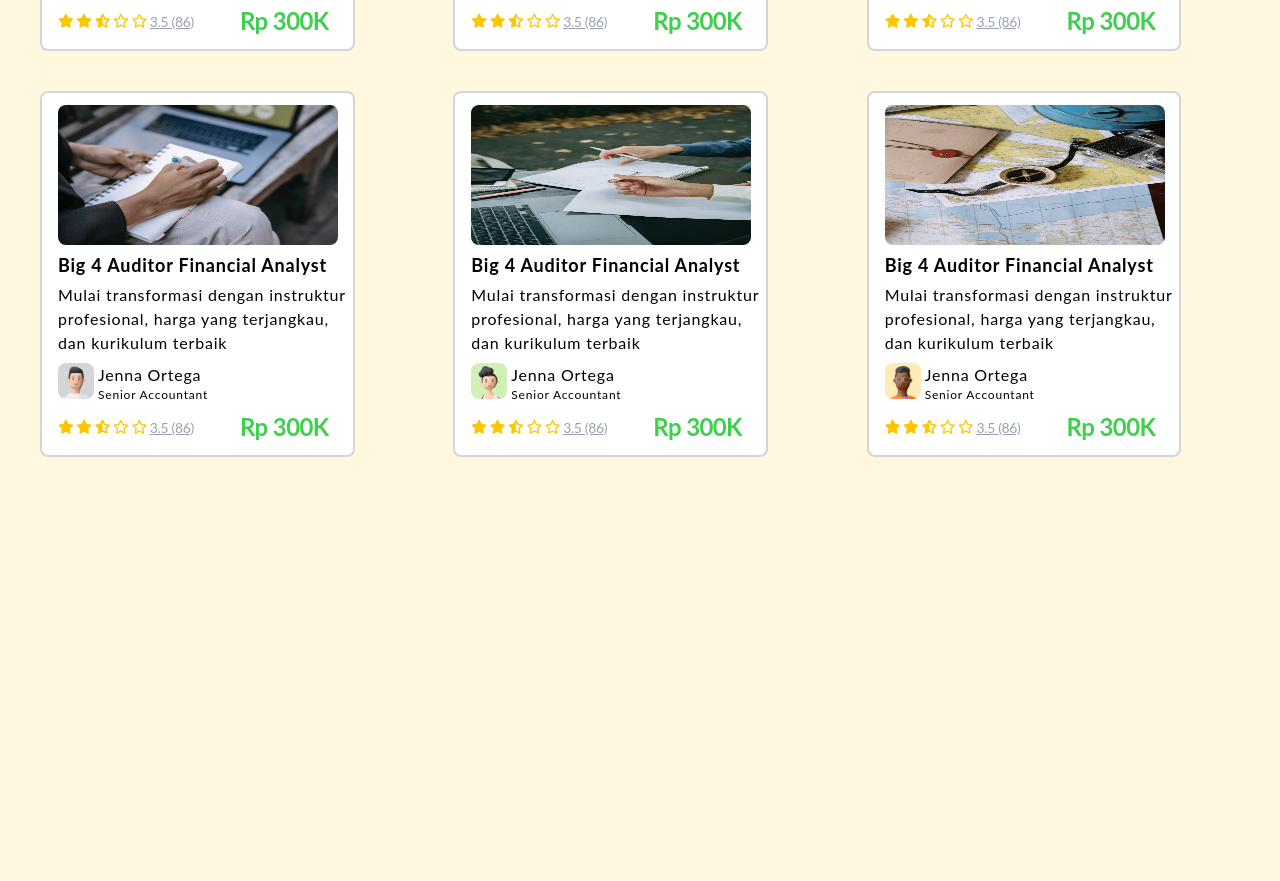
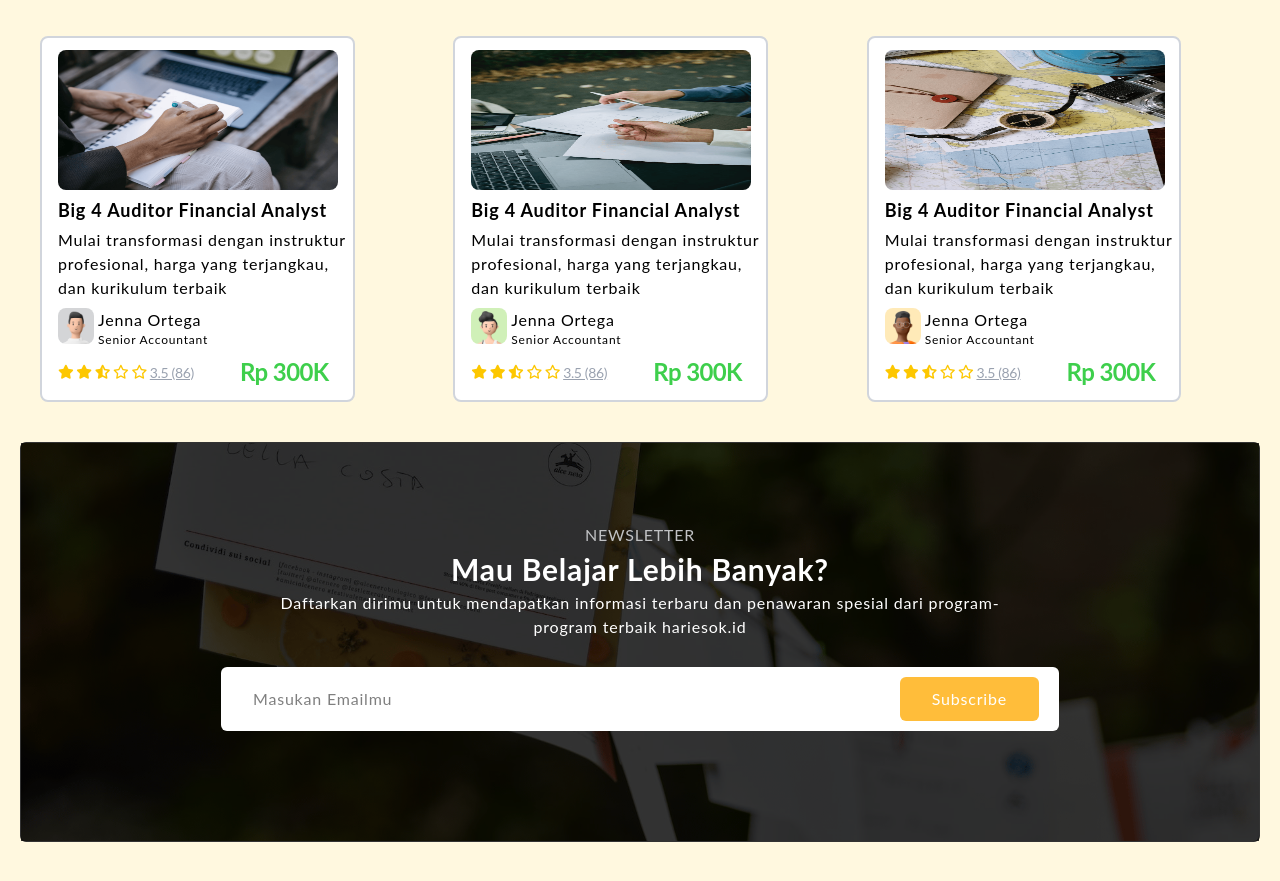
Before and after one commit to alvingunawan/videobelajar, a website: page src/beranda.html in a window 1280 px wide. Shown: the part 1489-2370 px from the top of the page. Before the commit the page ends 2126 px from the top, so only its background shows below. Drawn offline with Linux system fonts and the light colour scheme.

Commit message:
update section hero pada beranda

```diff
--- a/src/beranda.html
+++ b/src/beranda.html
@@ -33,13 +33,13 @@
     <main>
       <!-- Hero Section -->
       <section id="heroSection" class="mt-5 mx-5 flex justify-center items-center md:mt-10 md:mx-15">
-        <div class="relative container bg-[url(img/heroimg.png)] bg-cover bg-center bg-no-repeat min-h-[300px] py-8 border-2 border-gray-300 rounded-md">
+        <div class="relative container bg-[url(img/heroimg.png)] bg-cover bg-center bg-no-repeat min-h-100 py-12 border-2 border-gray-300 rounded-md md:py-18">
           <div class="absolute bg-black/87 inset-0"></div>
           <div class="relative font-bold text-center mx-2 mobileM:mx-1">
-            <h1 class="text-2xl text-white font-bold mb-3 tracking-wider leading-6 mobileM:px-10 mobileL:px-15 md:px-40 md:text-2xl lg:px-100 lg:pt-2 lg:text-4xl lg:leading-tight">
+            <h1 class="text-2xl text-white font-bold mb-3 tracking-wider leading-6 mobileM:px-10 mobileL:px-15 md:px-40 md:text-2xl lg:px-25 lg:mb-5 lg:pt-2 lg:text-4xl lg:leading-tight">
               Revolusi Pembelajaran: Temukan Ilmu Baru melalui Pratform Video Interaktif!
             </h1>
-            <p class="text-white text-xs mb-5 tracking-wider mobileM:px-10 mobileL:px-15 md:px-40 lg:px-70 lg:text-base">
+            <p class="text-white text-xs mb-5 tracking-wider mobileM:px-10 mobileL:px-15 md:px-40 lg:px-25 lg:text-base lg:mb-10">
               Temukan ilmu baru yang menarik dan mendalam melalui koleksi video pembelajaran berkualitas tinggi. Tidak hanya itu, Anda juga dapat berpartisipasi dalam latihan interaktif yang akan meningkatkan pemahaman Anda.
             </p>
             <button class="bg-primary-default text-white rounded-lg text-xs px-1 py-3 mx-1 mobileL:px-5 md:text-base hover:cursor-pointer hover:bg-primary-default/80 ease-in-out duration-200">Temukan Video Course untuk dipelajari!</button>
@@ -48,7 +48,7 @@
       </section>
 
       <!-- Card Section -->
-      <section id="cardSection" class="mt-5 flex justify-center mx-5 mb-40">
+      <section id="cardSection" class="mt-10 flex justify-center mx-5">
         <div class="container">
           <div class="text-left mb-5 lg:pl-7">
             <h2 class="text-2xl font-bold text-dark mb-3 leading-tight">Koleksi Video Pembelajaran Unggulan</h2>
@@ -414,6 +414,23 @@
           </div>
         </div>
       </section>
+      <!-- Newsletter Section -->
+      <section id="newsletter" class="mt-5 mb-50 mx-5 flex justify-center">
+        <div class="relative container bg-[url(img/newsletterimg.png)] bg-cover py-12 bg-center no-repeat min-h-100 border-1 border-gray rounded-md lg:pt-20">
+          <div class="absolute bg-black/80 inset-0"></div>
+          <div class="relative text-center text-white mx-5 mb-7 md:mx-50">
+            <p class="uppercase text-secondary-light mb-1">newsletter</p>
+            <h4 class="font-bold text-2xl mb-1 mobileM:text-3xl">Mau Belajar Lebih Banyak?</h4>
+            <p class="mobileM:mx-5 lg:mx-10">Daftarkan dirimu untuk mendapatkan informasi terbaru dan penawaran spesial dari program-program terbaik hariesok.id</p>
+          </div>
+          <form action="#">
+            <div class="relative flex flex-col justify-center mx-5 gap-2 mobileM:mx-8 md:mx-50">
+              <input type="email" class="bg-white py-2.5 text-xs text-center border-0 rounded-md mb-1 lg:text-base lg:py-5 lg:text-left lg:pl-8" placeholder="Masukan Emailmu" maxlength="44" />
+              <button class="bg-secondary-default text-white text-xs py-2.5 text-center border-0 rounded-md lg:absolute lg:text-base lg:right-5 lg:px-8 lg:top-2.5">Subscribe</button>
+            </div>
+          </form>
+        </div>
+      </section>
     </main>
     <footer></footer>
   </body>
--- a/src/input.css
+++ b/src/input.css
@@ -12,6 +12,7 @@
   --color-primary-200: #c0fab4;
   --color-primary-100: #e2fcd9cc;
 
+  --color-secondary-light: #c1c2c4;
   --color-secondary-default: #ffbd3a;
   --color-secondary-400: #ffd26b;
   --color-secondary-300: #ffdf88;
```
Also changed, not shown: src/img/newsletterimg.png (added), src/output.css.
